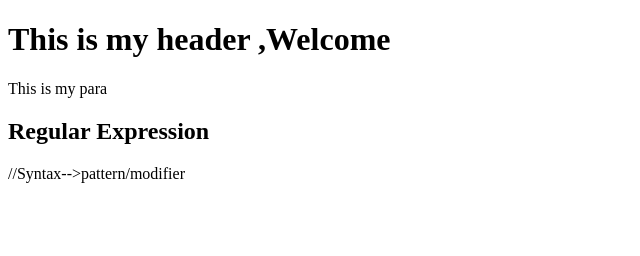
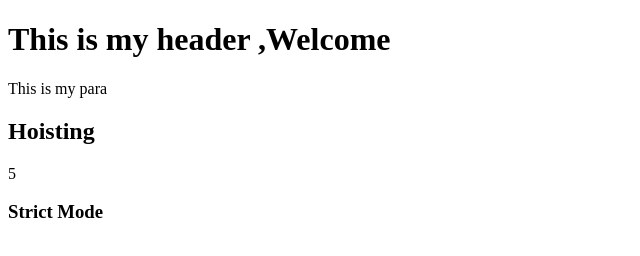
Before and after one commit to deadhit-7081/javascript, a plain HTML site: page index.html in a window 1280 px wide. Shown: the whole page, without its empty margins (0-640 px from the left). Drawn offline with Linux system fonts and the light colour scheme.

Commit message:
Hoisting and Strict Mode

```diff
--- a/index.html
+++ b/index.html
@@ -6,26 +6,18 @@
     <body>
         <h1>This is my header ,Welcome</h1>
         <p id="p1">This is my para</p>
-        <h2>Regular Expression</h2>
-        //Syntax-->pattern/modifier
-        <p id="p2" onmouseover="myFunction()" onmouseout="myFunction2()"></p>
+        <h2>Hoisting</h2>
         <p id="p3"></p>
         <p id="p4"></p>
-        <p id="p5"></p>
-        <h2 class="c1"></h2>
+        <h3>Strict Mode</h3>
+    <script>
+        x=5;//initilization
+        ele=document.getElementById("p3");
+        ele.innerHTML=x;
+        var x;//decleraing after function
+        "use strict";
+        y=12;
+        console.log(y);
 
-    <script>
-        var str="Hello Jai";
-        var n=str.search(/jai/);
-        console.log(n);//returns -1 as it is not found
-        var n=str.search(/Jai/);
-        console.log(n);
-        var n=str.search(/JAi/i);//i=modifier which stands for case in sensetive
-        console.log(n);
-        //test()
-        var pattern=/e/;
-        console.log(pattern.test("All things in life happens for good"));
-        //exec
-        console.log(pattern.exec("All things in life happens for good"));
     </script>
 </html>
```
